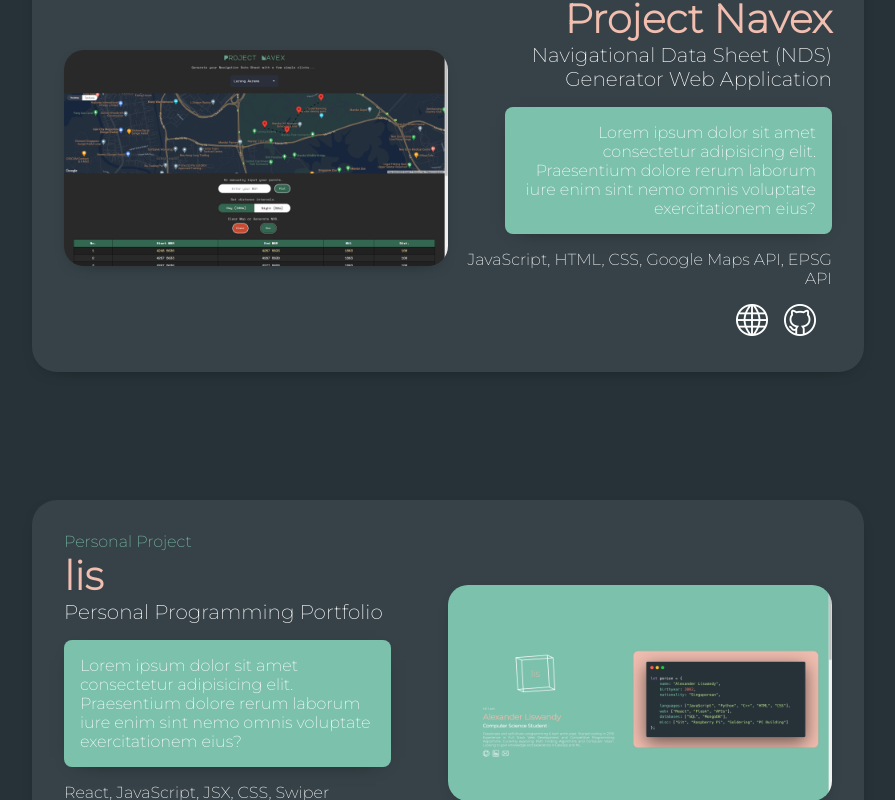
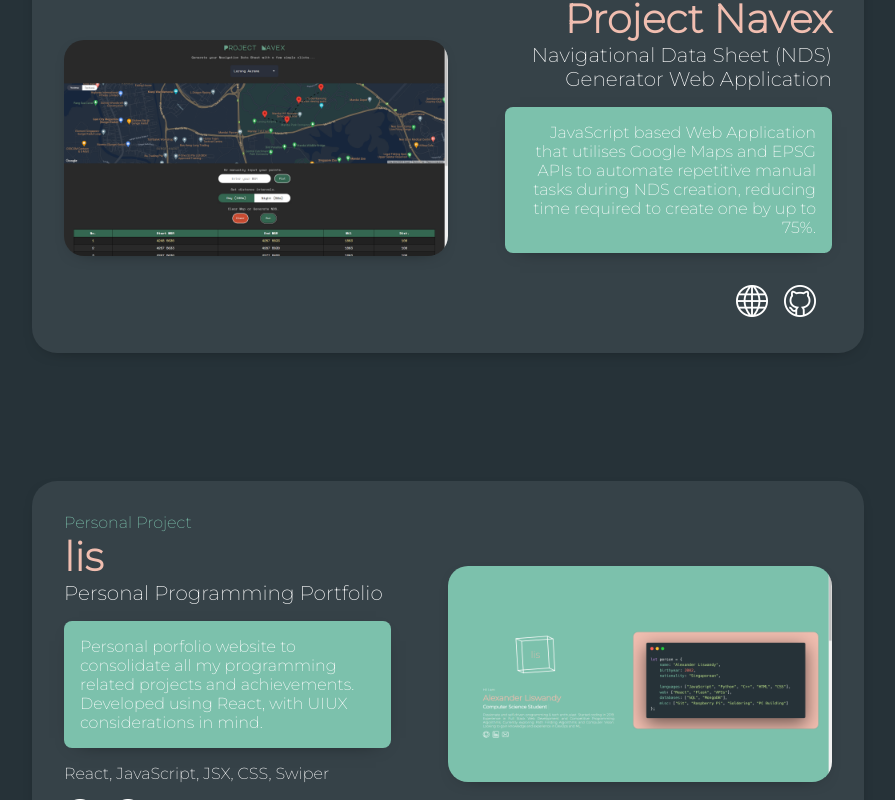
Before and after one commit to Airiinnn/lis, a React (Create React App) app: page / in a window 1280 px wide. Shown: the part 2240-3040 px from the top of the page, without its empty margins (192-1087 px from the left). Built offline with nearby package versions, Linux system fonts and the light colour scheme.

Commit message:
project desc

```diff
--- a/src/data.js
+++ b/src/data.js
@@ -9,8 +9,7 @@ export const projectsFeatured = [
         subtitle: "Navigational Data Sheet (NDS) Generator Web Application",
         website: "https://projectnavex.com/",
         github: "https://github.com/projectnavex/project-navex",
-        description: "Lorem ipsum dolor sit amet consectetur adipisicing elit. Praesentium dolore rerum laborum iure enim sint nemo omnis voluptate exercitationem eius?",
-        tech: "JavaScript, HTML, CSS, Google Maps API, EPSG API",
+        description: "JavaScript based Web Application that utilises Google Maps and EPSG APIs to automate repetitive manual tasks during NDS creation, reducing time required to create one by up to 75%.",
         img: projectsProjectNavex,
         type: "Personal Project",
     },
@@ -20,7 +19,7 @@ export const projectsFeatured = [
         subtitle: "Personal Programming Portfolio",
         website: "https://alex.lis.fyi/",
         github: "https://github.com/Airiinnn/lis",
-        description: "Lorem ipsum dolor sit amet consectetur adipisicing elit. Praesentium dolore rerum laborum iure enim sint nemo omnis voluptate exercitationem eius?",
+        description: "Personal porfolio website to consolidate all my programming related projects and achievements. Developed using React, with UIUX considerations in mind.",
         tech: "React, JavaScript, JSX, CSS, Swiper",
         img: projectsLis,
         type: "Personal Project",
@@ -31,7 +30,7 @@ export const projectsFeatured = [
         subtitle: "Introduction to Computing Web Game",
         website: null,
         github: "https://github.com/Airiinnn/amazing-race",
-        description: "Lorem ipsum dolor sit amet consectetur adipisicing elit. Praesentium dolore rerum laborum iure enim sint nemo omnis voluptate exercitationem eius?",
+        description: "Web-based game made using Flask to introduce basic core programming concepts. Game was premiered at BuildingBloCS 2020's annual student outreach conference.",
         tech: "Python, Flask, SQL, HTML, CSS",
         img: projectsTheAmazingRace,
         type: "BuildingBloCS 2020 Game",
```
